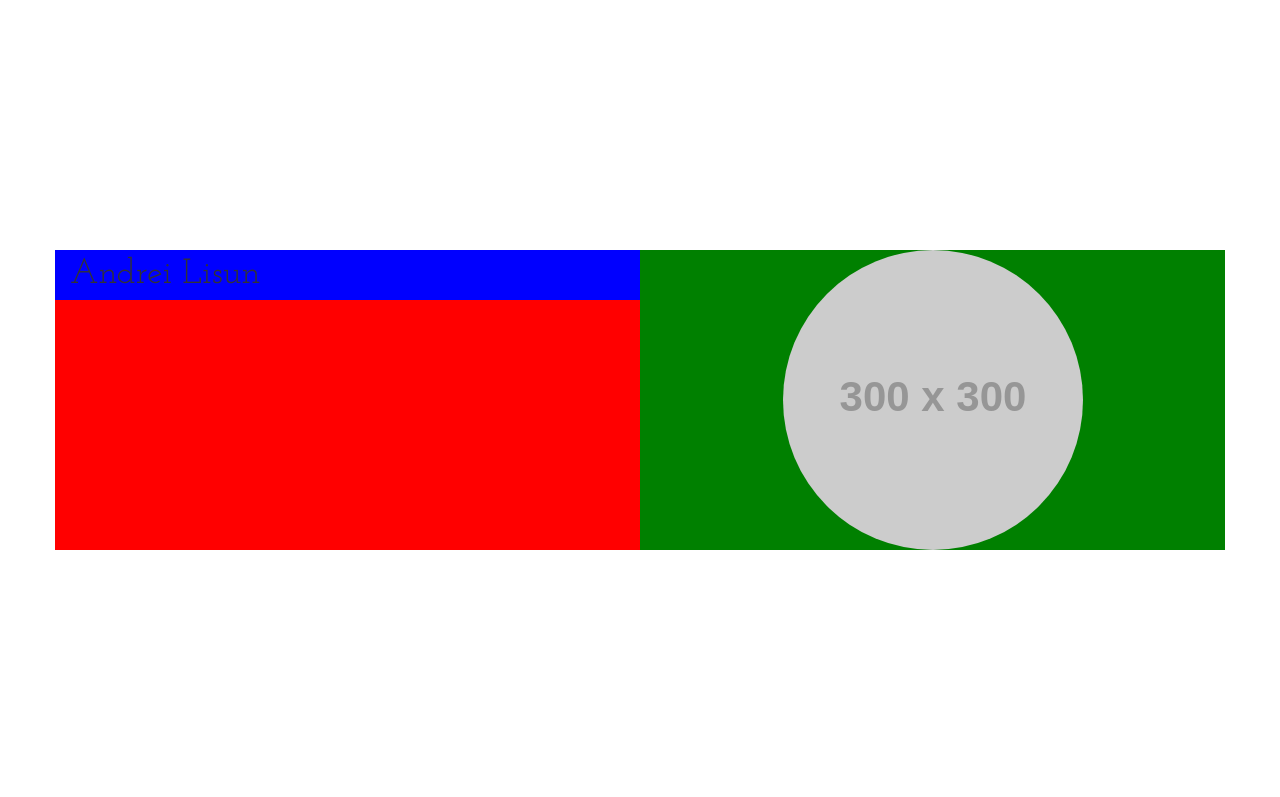
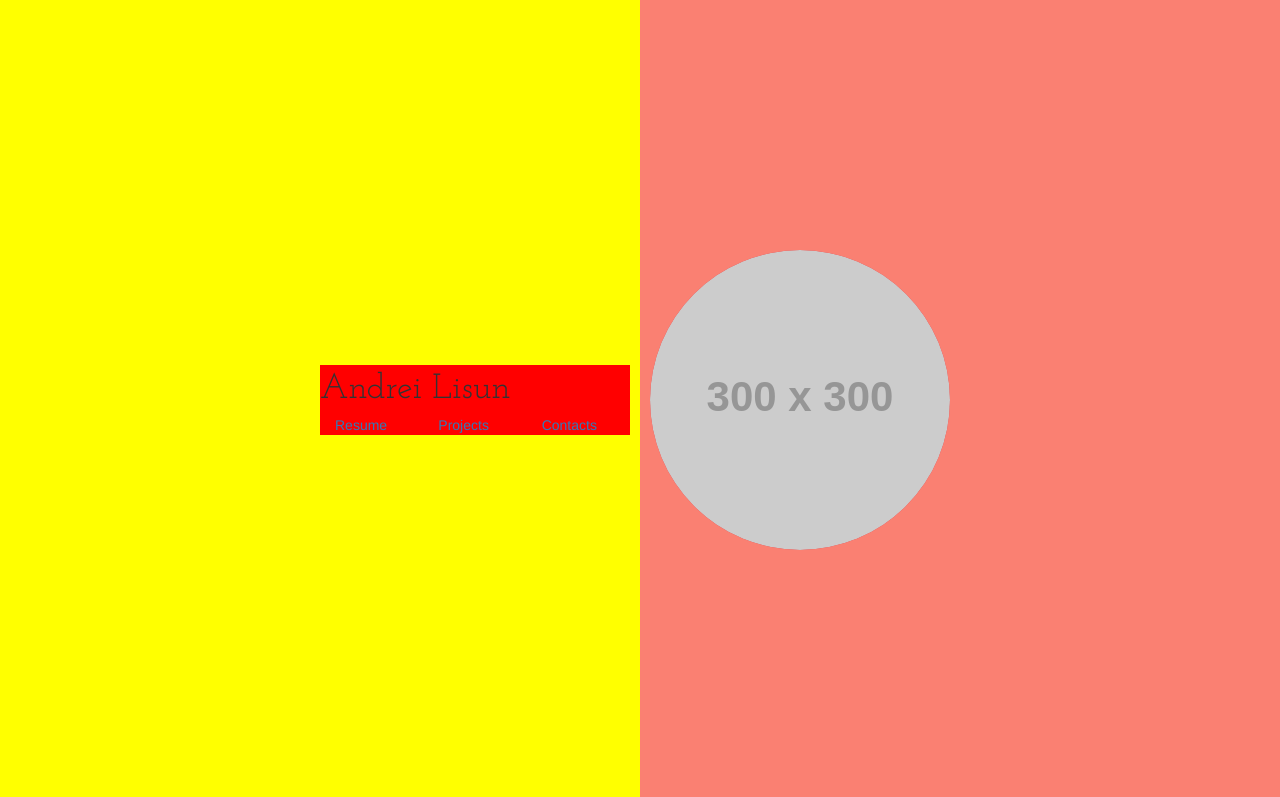
Before and after one commit to RepoForks/CV, a plain HTML site: page index.html in a window 1280 px wide. Shown: the top 797 px of the page. Drawn offline with Linux system fonts and the light colour scheme; placeholder pictures from the web are drawn by us.

Commit message:
responsive header

```diff
--- a/css/style.css
+++ b/css/style.css
@@ -3,11 +3,77 @@
 	font-size: 2.5em;
 }
 
-html, body, header, section {
+html, body, header, section, header > .container-fluid, header > .container-fluid > .row {
 	height:100%;
 }
 
-.vertical-align {
-    display: flex;
-    align-items: center;
+.logoColYellow {
+	background: yellow;
+	height: 50%;
 }
+
+.logoColSalmon {
+	background: salmon;
+	height: 50%;
+}
+
+
+.logoContLeft {
+	background-color: red;
+	position: absolute;
+	left:50%;
+	transform: translateX(-50%);
+	top: 10px;
+}
+
+.logoContRight {
+	position: absolute;
+	left:50%;
+	bottom: 10px;
+	transform: translateX(-50%);
+	background-color: red;
+}
+
+/********** Large devices only **********/
+@media (min-width: 1200px) {
+}
+
+/********** Medium devices only **********/
+@media (min-width: 992px) and (max-width: 1199px) {
+}
+
+@media (min-width: 992px) {
+
+	.logoColYellow {
+		height: 100%;
+	}
+
+	.logoColSalmon {
+		height: 100%;
+	}
+
+
+	.logoContLeft {
+		top: 50%;
+		transform: translateY(-50%);
+		right: 10px;
+	}
+
+	.logoContRight {
+		top: 50%;
+		left:10px;
+		transform: translateY(-50%);
+	}
+}
+
+/********** Small devices only **********/
+@media (min-width: 768px) and (max-width: 991px) {
+
+}
+
+/********** Extra small devices only **********/
+@media (max-width: 767px) {
+	header {
+		background-color: red;
+	}
+}
--- a/index.html
+++ b/index.html
@@ -7,21 +7,28 @@
     <link href='https://fonts.googleapis.com/css?family=Josefin+Slab' rel='stylesheet' type='text/css'>
   </head>
   <body>
-  <header class="vertical-align">
-    <div class="container"  style="background:red">
-      <div class="row ">
-        <div class="col-md-6 col-md-push-6" style="background:green">
-          <img src="http://dummyimage.com/300x300/000/fff" class="img-circle  img-responsive center-block" alt="Andrei Lisun" >
+    <header >
+      <div class="container-fluid">
+        <div class="row logoRow">
+          <div class="col-md-6 col-md-push-6 logoColSalmon">
+            <img src="http://dummyimage.com/300x300/000/fff" class="img-circle  img-responsive center-block logoContRight" alt="Andrei Lisun" >
           </div>
-        <div class="col-md-6 col-md-pull-6" style="background:blue">
-          <div>
-            <span class="name">Andrei Lisun</span>
+          <div class="col-md-6 col-md-pull-6 logoColYellow">
+            <div class="logoContLeft">
+            <div ><span class="name">Andrei Lisun</span></div>
+              <div class="container-fluid">
+                <div class="row">
+                  <div class="col-md-4"><a href="#resume">Resume</a></div>
+                  <div class="col-md-4"><a href="#projects">Projects</a></div>
+                  <div class="col-md-4"><a href="#contacts">Contacts</a></div>
+                </div>
+              </div>
             </div>
           </div>
         </div>
       </div>
     </header>
-  <section id="resume" style="background:salmon">
+    <section id="resume">
       <div>
         Lorem ipsum dolor sit amet, consectetur adipisicing elit, sed do eiusmod
         tempor incididunt ut labore et dolore magna aliqua. Ut enim ad minim veniam,
@@ -31,7 +38,18 @@
         proident, sunt in culpa qui officia deserunt mollit anim id est laborum.
       </div>
     </section>
-  <section id="projects">
+    <section id="projects" style="background:salmon">
+      <div>
+        <br/><br/>
+        Lorem ipsum dolor sit amet, consectetur adipisicing elit, sed do eiusmod
+        tempor incididunt ut labore et dolore magna aliqua. Ut enim ad minim veniam,
+        quis nostrud exercitation ullamco laboris nisi ut aliquip ex ea commodo
+        consequat. Duis aute irure dolor in reprehenderit in voluptate velit esse
+        cillum dolore eu fugiat nulla pariatur. Excepteur sint occaecat cupidatat non
+        proident, sunt in culpa qui officia deserunt mollit anim id est laborum.
+      </div>
+    </section>
+     <section id="contacts">
       <div>
         <br/><br/>
         Lorem ipsum dolor sit amet, consectetur adipisicing elit, sed do eiusmod
```
Lines whose indentation alone changed are shown as unchanged.
